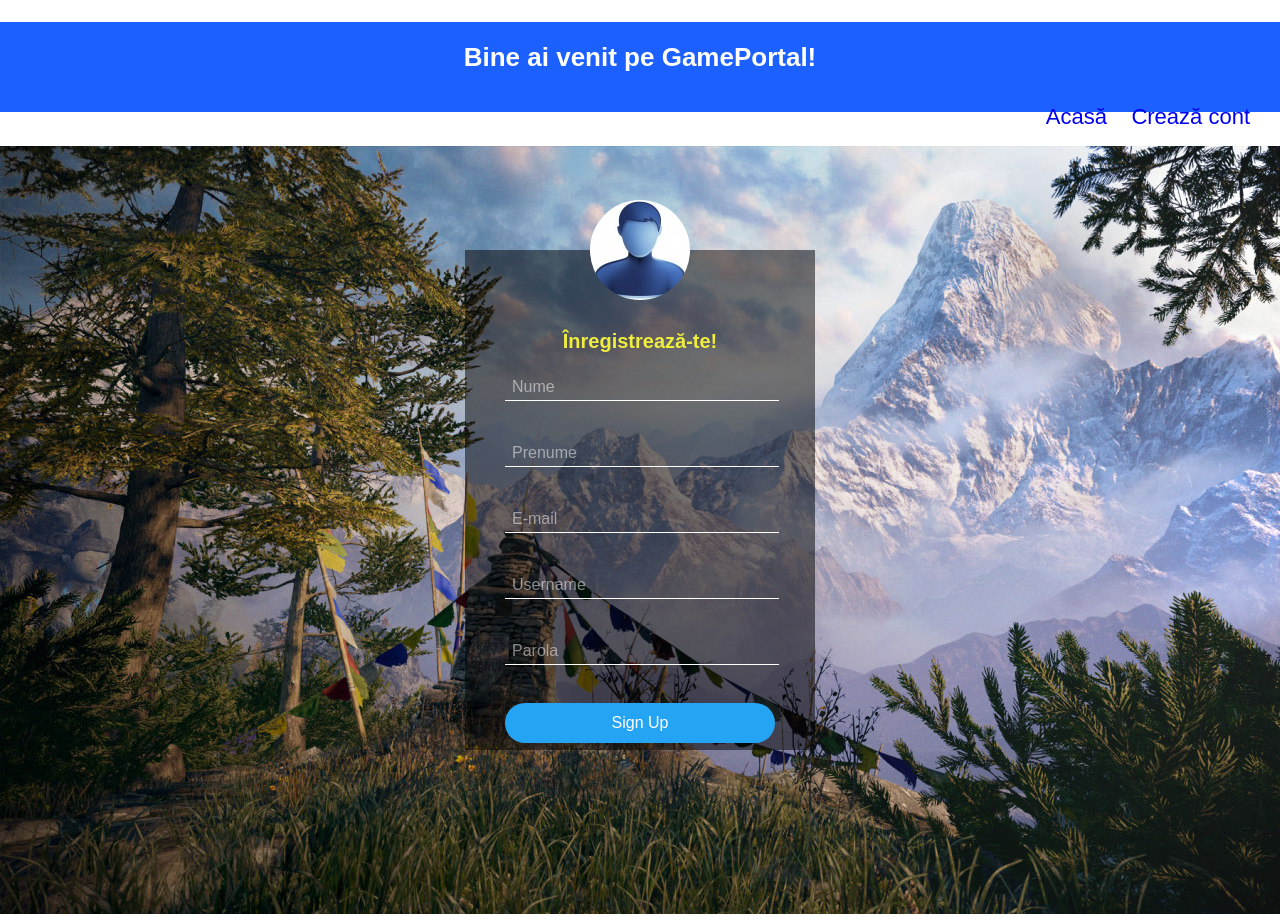
After one commit to FlorinPetculescu/AplicatieWEB, a PHP site: page /signup.php in a window 1280 px wide; the page is wider, and only the part inside the window is pictured. The commit adds this page. Run offline with PHP 8.4, Linux system fonts and the light colour scheme; some libraries are stand-ins or nearby versions.

Commit message:
Add files via upload

```diff
--- /dev/null
+++ b/signup.php
@@ -0,0 +1,41 @@
+<!DOCTYPE html>
+<html>
+	<head>
+		<meta charset="UTF-8">
+		<link rel="stylesheet" type="text/css" href="http://yui.yahooapis.com/3.18.1/build/cssreset/cssreset-min.css">
+		<title>GamePortal</title>
+		<link rel="stylesheet" type="text/css" href="style/style.css">
+	</head>
+	<body>
+		<div class="header">
+				<h2>Bine ai venit pe GamePortal!</h2>
+				<ul>
+					<li><a href="index.php">Acasă</a></li>
+					<li><a href="signup.php">Crează cont</a></li>
+				</ul>
+			</div>
+		<img src="imagini/login_bg.png" class="bg_logo">
+		<div class="loginBox">
+			<img src="imagini/logo.png" class="user_logo">
+			<h1>Înregistrează-te!</h1>
+			<form method="POST" action="signup.inc.php">
+				<input type="text" name="nume" placeholder="Nume"><br><br>
+				<input type="text" name="prenume" placeholder="Prenume"><br><br>
+				<input type="text" name="email" placeholder="E-mail"><br><br>
+				<input type="text" name="username" placeholder="Username"><br><br>
+				<input type="password" name="password" placeholder="Parola"><br><br>
+				<input type="submit" value="Sign Up">
+			</form>
+		</div>
+				<?php
+					if(isset($_GET['info']) && $_GET['info']=="succes")
+						echo '<p style="text-align: center; font-size:20px;">Contul a fost creat cu succes.</p>';
+					else
+						if(isset($_GET['info']) && $_GET['info']=="eroare")
+							echo '<p style="text-align: center; font-size:20px;">A aparut o eroare.</p>';
+						else
+							if(isset($_GET['info']) && $_GET['info']=="exista_deja")
+								echo '<p style="text-align: center; font-size:20px;">Username deja existent.</p>';
+				?>
+	</body>
+	</html>
--- a/style.css
+++ b/style.css
@@ -1,125 +1,115 @@
-html, body, div, span, applet, object, iframe,
-h1, h2, h3, h4, h5, h6, p, blockquote, pre,
-a, abbr, acronym, address, big, cite, code,
-del, dfn, em, img, ins, kbd, q, s, samp,
-small, strike, strong, sub, sup, tt, var,
-b, u, i, center,
-dl, dt, dd, ol, ul, li,
-fieldset, form, label, legend,
-table, caption, tbody, tfoot, thead, tr, th, td,
-article, aside, canvas, details, embed,
-figure, figcaption, footer, header, hgroup,
-menu, nav, output, ruby, section, summary,
-time, mark, audio, video {
-	margin: 0;
-	padding: 0;
-	border: 0;
-	font-size: 100%;
-	font: inherit;
-	vertical-align: baseline;
+.header{
+	height: 90px;
+	background-color: #1c60ff;
 }
-/* HTML5 display-role reset for older browsers */
-article, aside, details, figcaption, figure,
-footer, header, hgroup, menu, nav, section {
-	display: block;
+a{
+	text-decoration: none;
 }
-body {
-	line-height: 1;
+ul{
+	float:right;
+	margin-top:10px;
+	margin-right:30px;
 }
-ol, ul {
-	list-style: none;
-}
-blockquote, q {
-	quotes: none;
-}
-blockquote:before, blockquote:after,
-q:before, q:after {
-	content: '';
-	content: none;
-}
-table {
-	border-collapse: collapse;
-	border-spacing: 0;
+ul li{
+	display: inline-block;
+	font-family: sans-serif;
+	font-size:22px;
+	margin-left:20px;
+	text-decoration: none;
 }
 
-/*INCEPUT */
-
-header{
-	background-color: #051270;
-	height: 120px;
+ul li:hover a{
+	border:2px solid;
+	border-radius: 10px;
+	color:white;
+	transition: 0.2s;
+}
+.header h2{
+	text-align: center;
+	font-size: 26px;
+	padding-top: 20px;
+	font-family: sans-serif;
+	font-weight: bold;
+	color: white;
+}
+body{
+	margin:0;
+	padding:0;
+	font-family: sans-serif;
+}
+.loginBox{
+	position:absolute;
+	top:50%;
+	left:50%;
+	margin-top:100px;
+	transform: translate(-50%,-50%);
+	width:350px;
+	height:500px;
+	padding: 80px 40px;
+	box-sizing:border-box;
+	background: rgba(0,0,0,.5);
+}
+.user_logo{
+	width:100px;
+	height:100px;
+	border-radius:50%;
+	overflow:hidden;
+	position:absolute;
+	top:calc(-100px/2);
+	left:calc(50% - 50px);
+}
+.bg_logo{
+	background-size: cover;
+}
+h1{
+	margin:0;
+	padding: 0 0 20px;
+	color: #efed40;
+	text-align: center;
+	font-size:20px;
+	font-weight: bold;
+}
+/*.loginBox p{
+	margin:0;
+	padding:0;
+	font-weight: bold;
+	color: #fff;
+}*/
+.loginBox input{
 	width:100%;
-	border:2px solid;
-
+	margin-bottom: 20px;
 }
-header img{
-	float: left;
+.loginBox input[type="text"], .loginBox input[type="password"]{
+	border:none;
+	border-bottom: 1px solid #fff;
+	background: transparent;
+	outline:none;
+	height:25px;
+	color: #fff;
+	font-size:16px;
+	text-indent: 5px;
 }
-.container{
-	width:1000px;
-	margin: 0 auto;
+::placeholder{
+	color: rgba(255,255,255,.5);
 }
-nav{
-	float: right;
-}
-nav ul{
-	margin-top:50px;
-	margin-right:30px;
-	list-style: none;
-}
-nav ul li{
-	display: inline-block;
-	background-color: transparent;
-	border: 1px solid white;
-	width:61px;
-	text-align:center;
-	line-height: 50px;
-	margin-left: 100px;
-}
-nav ul li:hover{
-	background-color: #388222;
+.loginBox input[type="submit"]{
+	border:none;
+	outline:none;
+	height:40px;
+	color:#fff;
+	font-size:16px;
+	background: #25A4F4;
+	cursor:pointer;
+	border-radius:20px;
 }
 
-nav ul li a{
-	color:#89fff3;
-	text-decoration: none;
-	font-family: serif;
-	font-size: 20px;
+.loginBox input[type="submit"]:hover{
+	background: #F63232;
+	color:#262626;
+	transition: 0.3s;
 }
-.AC_Origins{
-	width:100%;
-	height:500px;
-	background-color: #222;
-	/*margin-left: 296px;*/
+.loginBox a{
+	color: #fff;
+	font-size: 14px;
+	font-weight:bold;
 }
-.sectiune_text{
-	background-color: #42b9f4;
-	width: 100%;
-	padding: 50px 0px;
-	border: 2px solid;
-	border-radius: 50px;
-}
-.sectiune_text h1{
-	text-align:center;
-	padding-bottom:20px;
-	font-size:25px;
-	font-family:serif;
-	text-transform: uppercase;
-	word-spacing: 2px;
-	text-shadow: 2px 2px blue;
-
-}
-.sectiune_text p{
-	font-size:20px;
-	text-indent:60px;
-}
-footer{
-	width:100%;
-	background-color: #051270;
-	padding: 60px 0px;
-}
-footer h1{
-	text-align: center;
-	font-size: 25px;
-	font-family: sans-serif;
-	color:white;
-}
```
Also changed, not shown: conectare.php (added, +8 -0 lines), contact.html (added, +64 -0 lines), index.html (+95 -17 lines), index.php (added, +28 -0 lines), login.inc.php (added, +40 -0 lines), signup.inc.php (added, +33 -0 lines), aco.jpg (added), bg.jpg (added), codWWII.jpg (added), fc5.jpg (added), fifa18.jpg (added), login_bg.png (added), logo.png.
